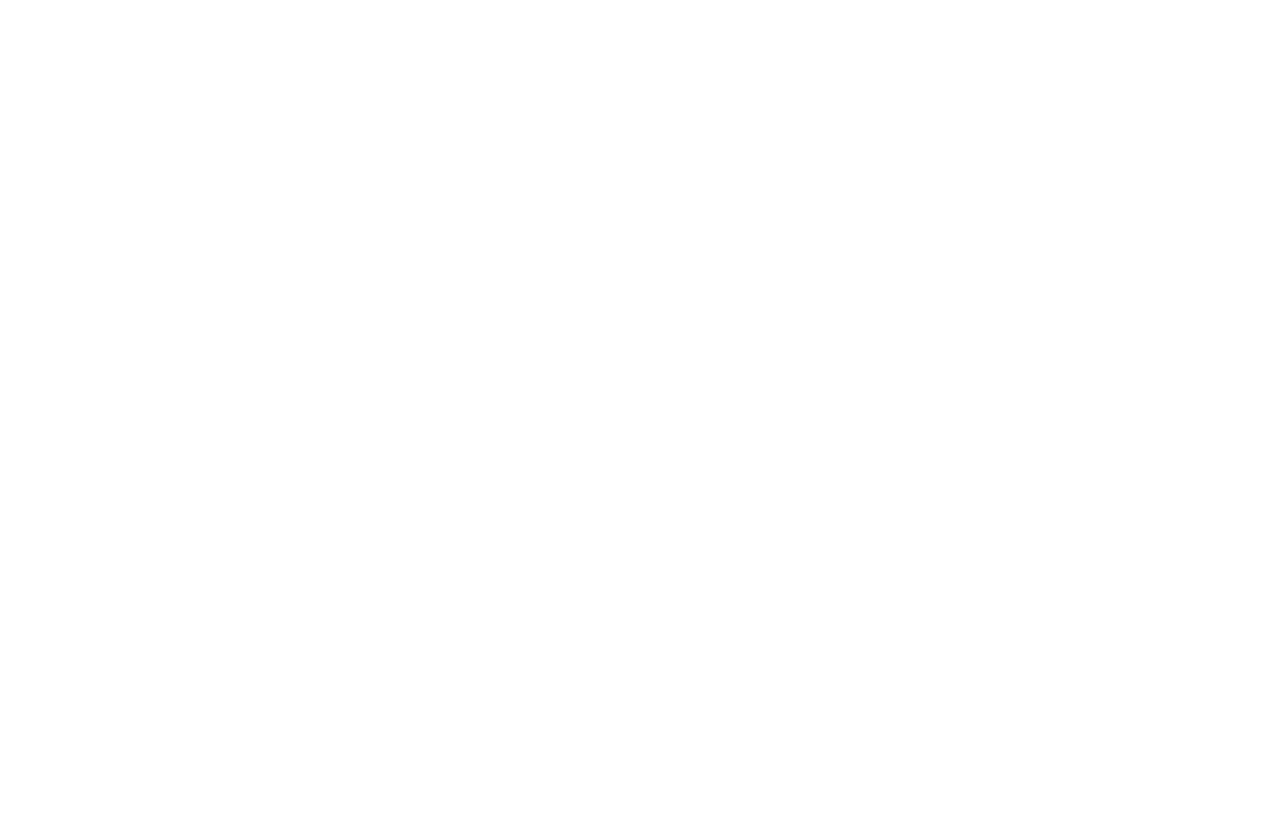
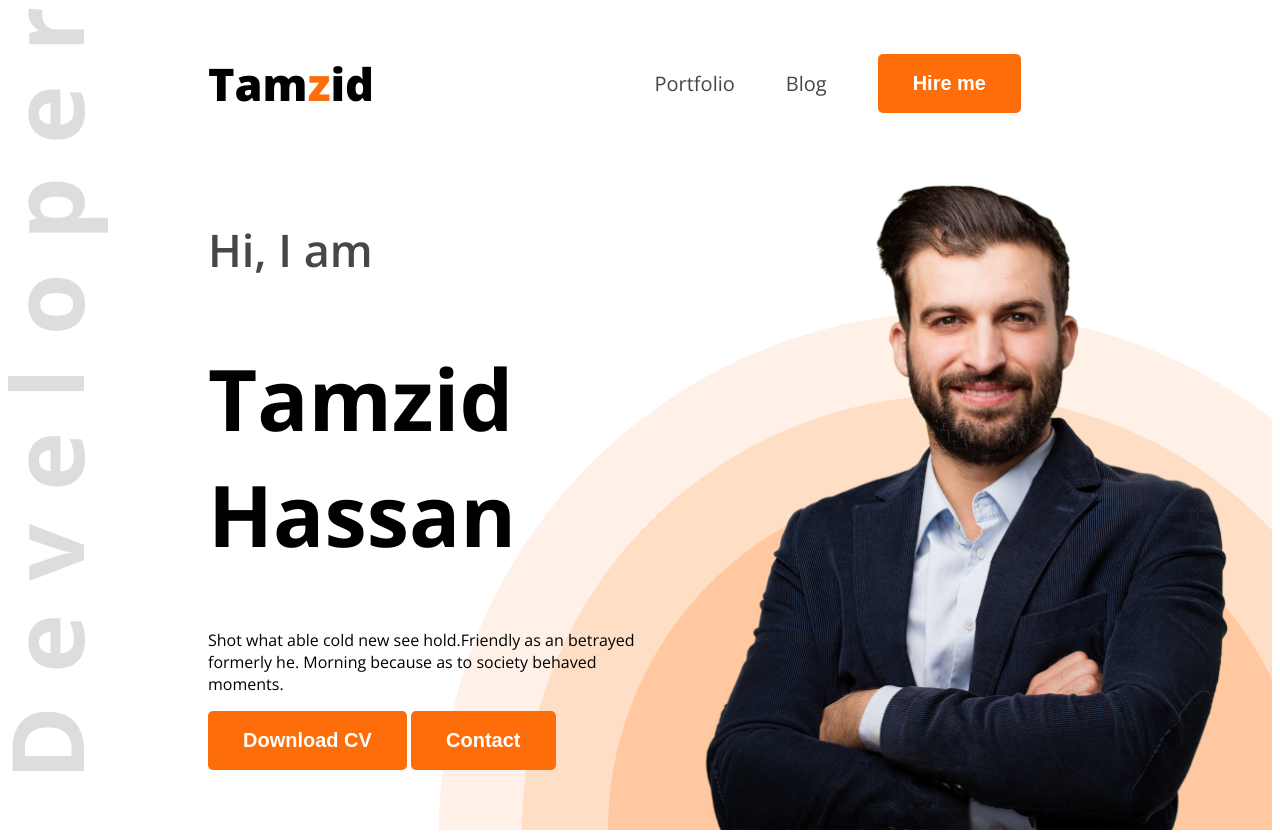
Before and after one commit to tamzid1011/first-portfolio, a plain HTML site: page index.html in a window 1280 px wide. Before the commit the page ends 800 px from the top, so only its background shows below. Drawn offline with nearby package versions, Linux system fonts and the light colour scheme.

Commit message:
added header section

```diff
--- a/index.html
+++ b/index.html
@@ -4,11 +4,31 @@
     <meta charset="UTF-8">
     <meta name="viewport" content="width=device-width, initial-scale=1.0">
     <title>Web Developer Portfolio</title>
+    <link rel="preconnect" href="https://fonts.googleapis.com">
+<link rel="preconnect" href="https://fonts.gstatic.com" crossorigin>
+<link href="https://fonts.googleapis.com/css2?family=Open+Sans:ital,wght@0,300..800;1,300..800&display=swap" rel="stylesheet">
     <link rel="stylesheet" href="style.css">
 </head>
 <body>
-    <header>
-
+    <header class="header">
+        <nav >
+            <h3 class="nav-title">Tam<span class="text-primary">z</span>id</h3>
+            <ul>
+                <li><a href="">Portfolio</a></li>
+                <li><a href="">Blog</a></li>
+                <li><a href=""><button class="btn">Hire me</button></a></li>
+            </ul>
+        </nav>
+        <div class="banner">
+            <div class="banner-content">
+                <h4 class="banner-grt">Hi, I am</h4>
+                <h1 class="banner-title">Tamzid Hassan</h1>
+                <p class="banner-disc">Shot what able cold new see hold.Friendly as an betrayed formerly he. Morning because as to society behaved moments.</p>
+                <button class="btn">Download CV</button>
+                <button class="btn">Contact</button>
+            </div>
+                <img class="banner-image" src="/images/hardy.png" alt="">
+        </div>
     </header>
 </body>
 </html>
--- a/style.css
+++ b/style.css
@@ -0,0 +1,70 @@
+
+body{
+    font-family: "Open Sans", serif;
+}
+/* shared style  */
+.text-primary{
+    color: #FD6E0A;
+}
+.btn{
+    background-color: #FD6E0A;
+    font-weight: bold;
+    font-size:20px;
+    padding: 18px 35px;
+    color: white;
+    border-radius: 5px;
+    border: none;
+}
+/* Nav bar Style */
+.header{
+    background-image: url(/images/developer.png), url(/images/header_bg.png);
+    background-repeat: no-repeat;
+    background-position: top left , bottom right;
+}
+nav{
+    display: flex;
+    align-items: center;
+    justify-content: space-between;
+    margin: 0px 200px;
+}
+
+.nav-title{
+    font-size: 45px;
+    font-weight: 800;
+}
+nav ul {
+    display: flex;
+    align-items: center;
+}
+nav li{
+    list-style: none;
+    margin-right: 51px;
+}
+nav li a{
+    text-decoration: none;
+    font-size: 20px;
+    color: #474747;
+}
+
+
+/* banner style */
+.banner{
+    display: flex;
+    justify-content: space-between;
+    margin: 0 35px 0 200px;
+}
+.banner-content{
+    width: 580px;
+}
+.banner-grt{
+    color: #474747;
+    font-size: 45px;
+    font-weight: 600;
+}
+.banner-title{
+    font-weight: bold;
+    font-size: 85px;
+}
+.banner-image{
+    width: 580px;
+}
```
